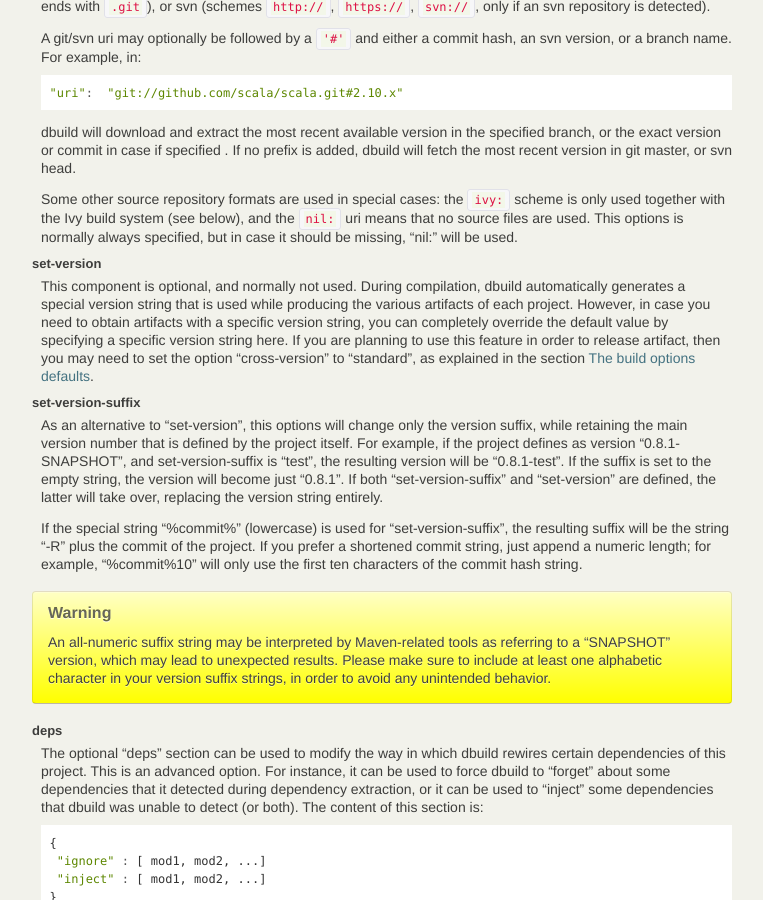
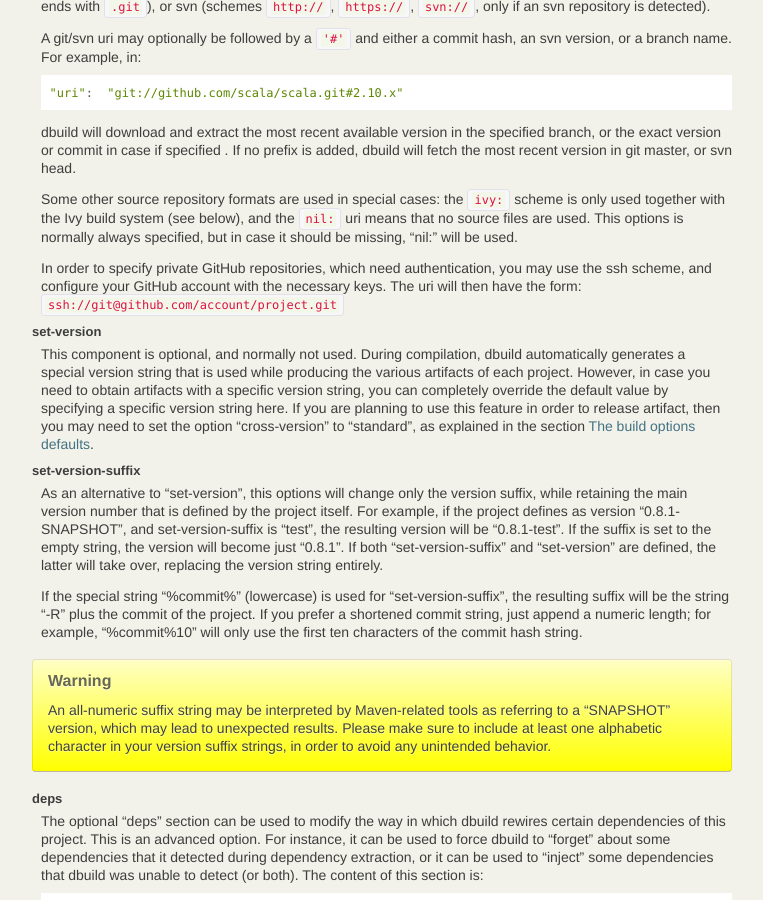
Before and after one commit to lightbend-labs/dbuild, a Sphinx documentation site: the page built from docs/src/sphinx/dbuild.rst, in a window 1280 px wide and 900 px high, scrolled down 2709 px. Shown: the whole window, without its empty margins (138-901 px from the left). Built offline with Sphinx 7.4.7, drawn with Linux system fonts in a browser that asks for light colours.

Commit message:
Added docs on cloning private repositories

```diff
--- a/docs/src/sphinx/dbuild.rst
+++ b/docs/src/sphinx/dbuild.rst
@@ -188,6 +188,10 @@ uri
   ``ivy:`` scheme is only used together with the Ivy build system (see below), and the ``nil:``
   uri means that no source files are used. This options is normally always specified, but in
   case it should be missing, "nil:" will be used.
+
+  In order to specify private GitHub repositories, which need authentication, you may use
+  the ssh scheme, and configure your GitHub account with the necessary keys. The uri will
+  then have the form: ``ssh://git@github.com/account/project.git``
 
 set-version
   This component is optional, and normally not used. During compilation, dbuild automatically
```
